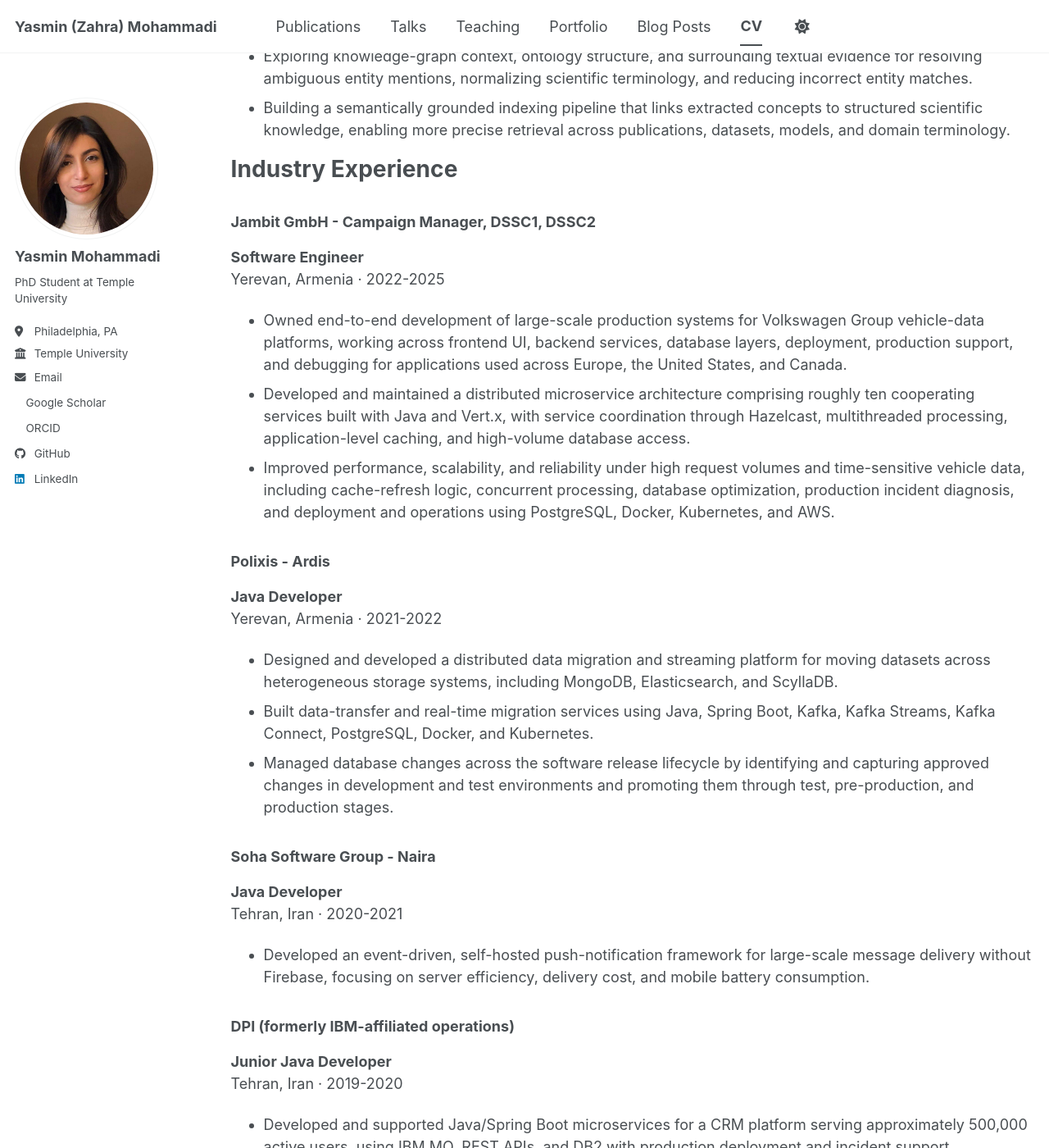
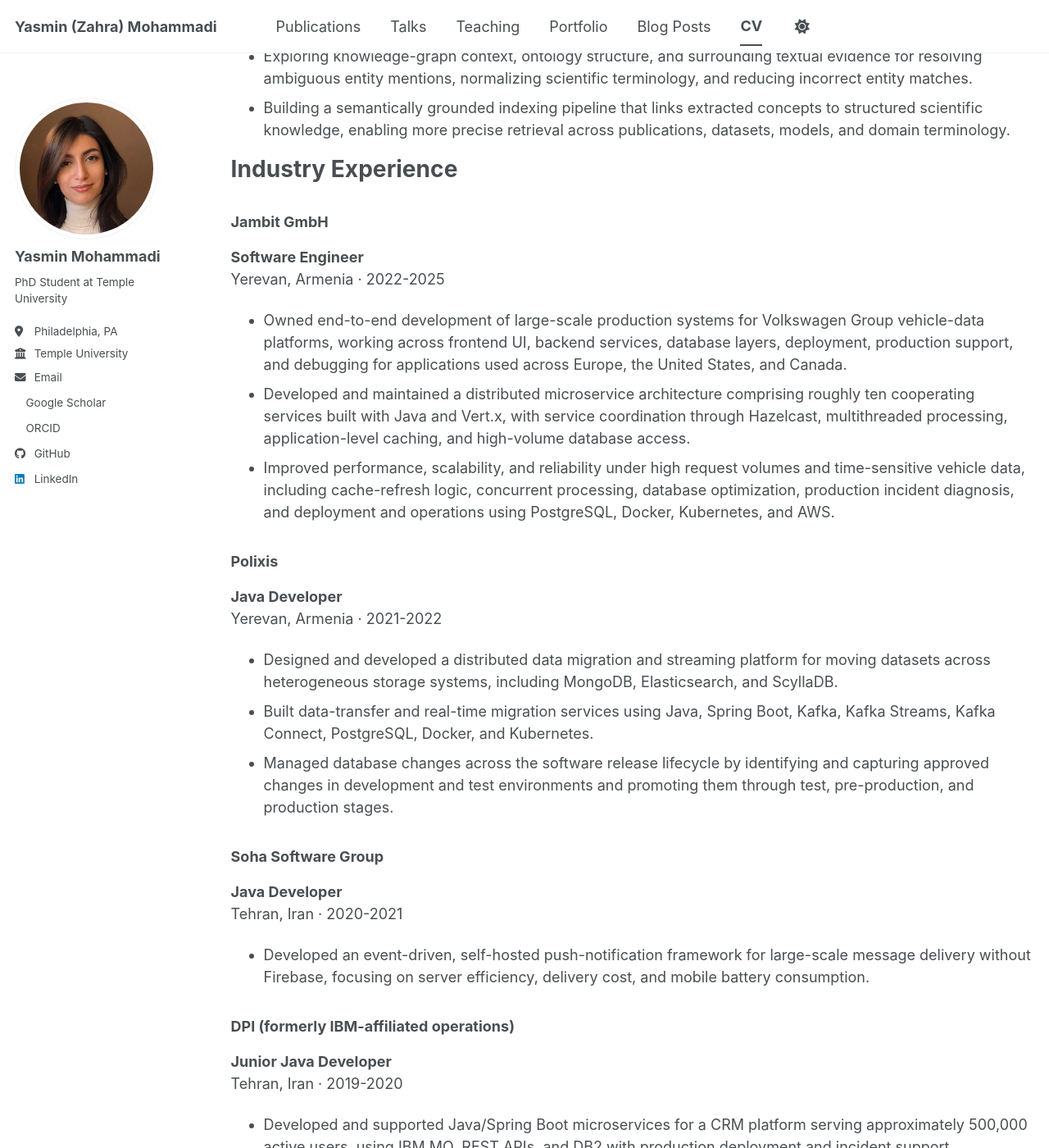
Before and after one commit to YasmeanMohammadi/YasmeanMohammadi.github.io, a Jekyll site: the page built from _pages/cv.md, in a window 1280 px wide and 1400 px high, scrolled down 3211 px. Shown: the whole window at 82% size. Built offline with Jekyll 4.4.1, drawn with Linux system fonts in a browser that asks for light colours; a style sheet for code colours, icons or effects is not loaded.

Commit message:
updating CV

```diff
--- a/_pages/cv.md
+++ b/_pages/cv.md
@@ -110,7 +110,7 @@ Research Projects
 Industry Experience
 ======
 
-### Jambit GmbH - Campaign Manager, DSSC1, DSSC2
+### Jambit GmbH
 
 **Software Engineer**<br>
 Yerevan, Armenia &middot; 2022-2025
@@ -119,7 +119,7 @@ Yerevan, Armenia &middot; 2022-2025
 - Developed and maintained a distributed microservice architecture comprising roughly ten cooperating services built with Java and Vert.x, with service coordination through Hazelcast, multithreaded processing, application-level caching, and high-volume database access.
 - Improved performance, scalability, and reliability under high request volumes and time-sensitive vehicle data, including cache-refresh logic, concurrent processing, database optimization, production incident diagnosis, and deployment and operations using PostgreSQL, Docker, Kubernetes, and AWS.
 
-### Polixis - Ardis
+### Polixis
 
 **Java Developer**<br>
 Yerevan, Armenia &middot; 2021-2022
@@ -128,7 +128,7 @@ Yerevan, Armenia &middot; 2021-2022
 - Built data-transfer and real-time migration services using Java, Spring Boot, Kafka, Kafka Streams, Kafka Connect, PostgreSQL, Docker, and Kubernetes.
 - Managed database changes across the software release lifecycle by identifying and capturing approved changes in development and test environments and promoting them through test, pre-production, and production stages.
 
-### Soha Software Group - Naira
+### Soha Software Group
 
 **Java Developer**<br>
 Tehran, Iran &middot; 2020-2021
```
